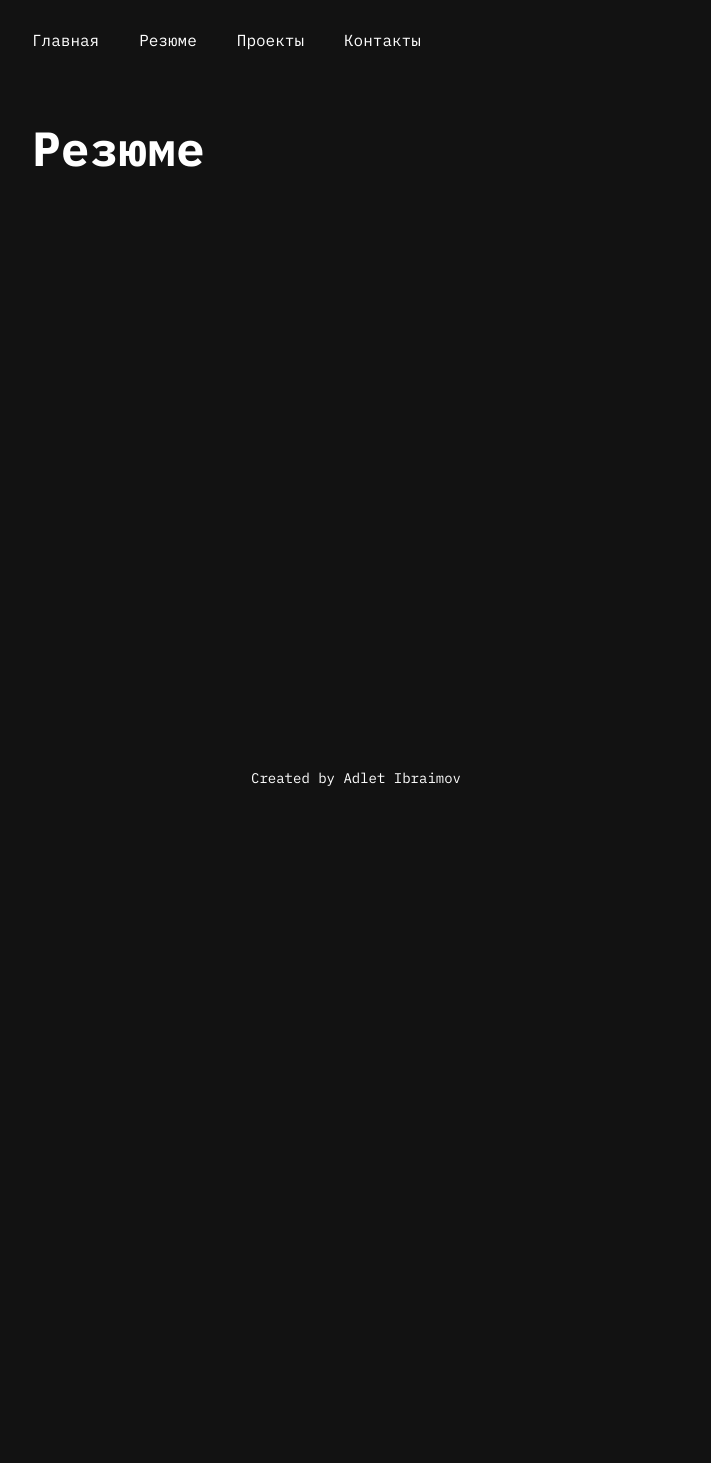
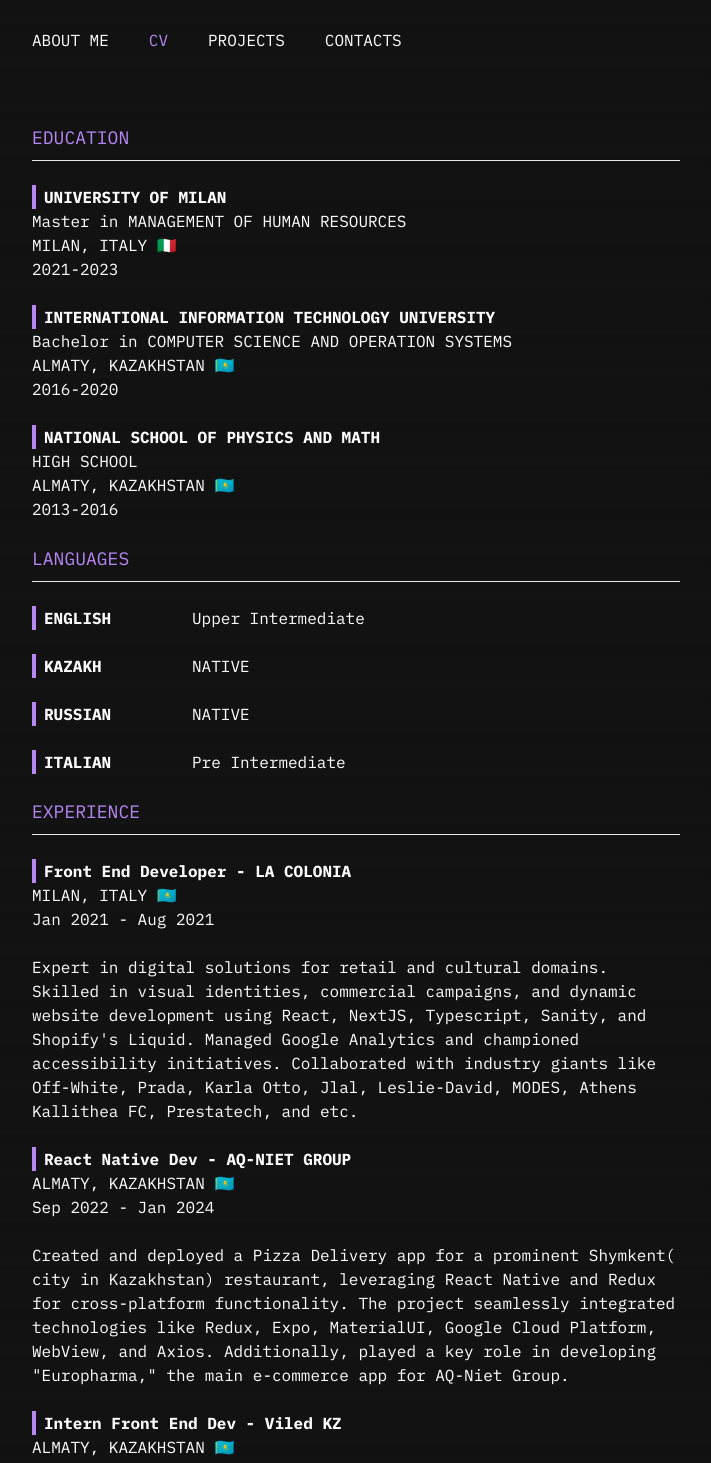
Before and after one commit to magzhanserikuly/personal-website, a Next.js app: page /cv in a window 1280 px wide. Shown: the top 1463 px of the page, without its empty margins (284-995 px from the left). Before the commit the page ends 800 px from the top, so only its background shows below. Built offline with nearby package versions, Linux system fonts and the light colour scheme.

Commit message:
something

```diff
--- a/src/app/(general)/contacts/page.tsx
+++ b/src/app/(general)/contacts/page.tsx
@@ -38,8 +38,16 @@ const buttonObject = [
 export default async function Contacts() {
   return (
     <div className='px-3 flex flex-col gap-4'>
+      <video
+        className='absolute -z-10 inset-0 object-cover opacity-30 w-full h-full'
+        autoPlay
+        muted
+        loop
+      >
+        <source src='steam.mp4' type='video/mp4' />
+      </video>
       <div>
-        <h1 className='text-5xl font-bold mb-2 pb-3'>Контакты</h1>
+        <h1 className='text-5xl font-bold mb-2 pb-3'>CONTACTS</h1>
       </div>
       {buttonObject.map((item, key) => {
         return (
--- a/src/app/(general)/cv/page.tsx
+++ b/src/app/(general)/cv/page.tsx
@@ -2,12 +2,113 @@ import React from 'react';
 import Image from 'next/image';
 export default async function CV() {
   return (
-    <div className='px-3'>
-      <div className='flex flex-col'>
-        <h1 className='text-5xl font-bold mb-2'>Резюме</h1>
+    <div className='px-3 overflow-y-auto'>
+      <div>
+        <div className='border-b '>
+          <h3 className='text-lg mb-2 text-secondary'>EDUCATION</h3>
+        </div>
+        <div>
+          <br />
+          <h4 className='border-l-4 border-secondary px-2 font-bold'>
+            UNIVERSITY OF MILAN
+          </h4>
+          <p>Master in MANAGEMENT OF HUMAN RESOURCES</p>
+          <p>MILAN, ITALY 🇮🇹</p>
+          <p>2021-2023</p>
+          <br />
+          <h4 className='border-l-4 border-secondary px-2 font-bold'>
+            INTERNATIONAL INFORMATION TECHNOLOGY UNIVERSITY
+          </h4>
+          <p>Bachelor in COMPUTER SCIENCE AND OPERATION SYSTEMS</p>
+          <p>ALMATY, KAZAKHSTAN 🇰🇿</p>
+          <p>2016-2020</p>
+          <br />
+          <h4 className='border-l-4 border-secondary px-2 font-bold'>
+            NATIONAL SCHOOL OF PHYSICS AND MATH
+          </h4>
+          <p>HIGH SCHOOL</p>
+          <p>ALMATY, KAZAKHSTAN 🇰🇿</p>
+          <p>2013-2016</p>
+          <br />
+        </div>
       </div>
-
-      <div className=''></div>
+      <div>
+        <div className='border-b '>
+          <h3 className='text-lg mb-2 text-secondary'>LANGUAGES</h3>
+        </div>
+        <br />
+        <div className='flex'>
+          <h4 className='border-l-4 border-secondary px-2 font-bold min-w-40'>
+            ENGLISH
+          </h4>
+          <p>Upper Intermediate</p>
+        </div>
+        <br />
+        <div className='flex '>
+          <h4 className='border-l-4 border-secondary px-2 font-bold min-w-40'>
+            KAZAKH
+          </h4>
+          <p>NATIVE</p>
+        </div>
+        <br />
+        <div className='flex '>
+          <h4 className='border-l-4 border-secondary px-2 font-bold min-w-40'>
+            RUSSIAN
+          </h4>
+          <p>NATIVE</p>
+        </div>
+        <br />
+        <div className='flex '>
+          <h4 className='border-l-4 border-secondary px-2 font-bold min-w-40'>
+            ITALIAN
+          </h4>
+          <p>Pre Intermediate</p>
+        </div>
+        <br />
+        <div></div>
+      </div>
+      <div>
+        <div className='border-b '>
+          <h3 className='text-lg mb-2 text-secondary'>EXPERIENCE</h3>
+        </div>
+        <br />
+        <h4 className='border-l-4 border-secondary px-2 font-bold min-w-40'>
+          Front End Developer - LA COLONIA
+        </h4>
+        <p>MILAN, ITALY 🇰🇿</p>
+        <p>Jan 2021 - Aug 2021</p>
+        <br />
+        <p>
+          {`Expert in digital solutions for retail and cultural domains. Skilled
+          in visual identities, commercial campaigns, and dynamic website
+          development using React, NextJS, Typescript, Sanity, and Shopify's
+          Liquid. Managed Google Analytics and championed accessibility
+          initiatives. Collaborated with industry giants like Off-White, Prada,
+          Karla Otto, Jlal, Leslie-David, MODES, Athens Kallithea FC,
+          Prestatech, and etc.`}
+        </p>
+        <br />
+        <h4 className='border-l-4 border-secondary px-2 font-bold min-w-40'>
+          React Native Dev - AQ-NIET GROUP
+        </h4>
+        <p>ALMATY, KAZAKHSTAN 🇰🇿</p>
+        <p>Sep 2022 - Jan 2024</p>
+        <br />
+        <p>
+          {`Created and deployed a Pizza Delivery app for a prominent Shymkent( city in Kazakhstan) restaurant, leveraging React Native and Redux for cross-platform functionality. The project seamlessly integrated technologies like Redux, Expo, MaterialUI, Google Cloud Platform, WebView, and Axios. Additionally, played a key role in developing "Europharma," the main e-commerce app for AQ-Niet Group.`}
+        </p>
+        <br />
+        <h4 className='border-l-4 border-secondary px-2 font-bold min-w-40'>
+          Intern Front End Dev - Viled KZ
+        </h4>
+        <p>ALMATY, KAZAKHSTAN 🇰🇿</p>
+        <p>Sep 2020 - Jan 2021</p>
+        <br />
+        <p>
+          {`Participated as an intern in the dynamic development of the ambitious "VLife" super-app. Gained hands-on experience with React Functional components, MaterialUI, and Redux, acquiring valuable skills for creating sophisticated UI elements. Delved into REST APIs using tools like Postman, while honing my understanding of SOLID principles and innovative UI concepts.`}
+        </p>
+        <br />
+      </div>
     </div>
   );
 }
--- /dev/null
+++ b/src/app/(general)/projects/page.tsx
@@ -0,0 +1,20 @@
+import React from 'react';
+import Image from 'next/image';
+export default async function Projects() {
+  return (
+    <div className='px-3'>
+      <video
+        className='absolute -z-10 inset-0 object-cover opacity-30 w-full h-full'
+        autoPlay
+        muted
+        loop
+      >
+        <source src='steam.mp4' type='video/mp4' />
+      </video>
+      <div className='flex flex-col'>
+        <h1 className='text-5xl font-bold mb-2'>PROJECTS</h1>
+      </div>
+      <div className=''>soon..</div>
+    </div>
+  );
+}
--- a/src/app/layout.tsx
+++ b/src/app/layout.tsx
@@ -2,8 +2,8 @@ import type { Metadata } from 'next';
 import { IBM_Plex_Mono } from 'next/font/google';
 import './globals.css';
 
-import Header from '@/components/shared/Header';
-import Footer from '@/components/shared/Footer';
+import Header from '@/components/shared/header';
+import Footer from '@/components/shared/footer';
 import config from '@/lib/config';
 import clsx from 'clsx';
 
@@ -28,10 +28,10 @@ export default function RootLayout({
       <body
         className={clsx(
           ibm_plex_mono.className,
-          'max-w-2xl m-auto text-white flex flex-col justify-between h-screen'
+          'max-w-2xl m-auto text-white flex flex-col justify-between flex-grow h-screen'
         )}
       >
-        <div>
+        <div className='flex-1'>
           <Header />
           <main>{children}</main>
         </div>
--- a/src/app/page.tsx
+++ b/src/app/page.tsx
@@ -2,17 +2,30 @@ import React from 'react';
 import Image from 'next/image';
 export default async function Home() {
   return (
-    <div className='px-5'>
+    <div className='px-3'>
+      <video
+        className='absolute -z-10 inset-0 object-cover opacity-30  h-full w-full'
+        autoPlay
+        muted
+        loop
+      >
+        <source src='steam.mp4' type='video/mp4' />
+      </video>
       <div className='flex mb-10 gap-2'>
         <div className='flex flex-col'>
-          <h1 className='text-5xl font-bold mb-2'>Ибраимов Адлет</h1>
+          <h1 className='text-5xl font-bold mb-2'>ADLET IBRAIMOV</h1>
           <h2 className='text-lg'>
-            Frontend разработчик, Content Creator, Music Producer
+            Frontend Developer
+            <br />
+            Content Creator
+            <br />
+            Music Producer
           </h2>
         </div>
         <div className='max-w-32 w-full h-full aspect-square relative '>
           <Image
-            className='object-cover'
+            className='object-cover shadow-inset'
+            loading='eager'
             src='/avatar_2.jpeg'
             alt='Picture of the author'
             fill={true}
@@ -22,8 +35,7 @@ export default async function Home() {
       <div className=''>
         {`Expert in digital solutions for retail and cultural domains. Skilled in
         visual identities, commercial campaigns, and dynamic website development
-        using React, NextJS, Typescript, Sanity, and Shopify's Liquid. Managed
-        Google Analytics and championed accessibility initiatives. Collaborated
+        using React, NextJS, Typescript, Sanity, and Shopify's Liquid. Collaborated
         with industry giants like Off-White, Prada, Karla Otto, Jlal,
         Leslie-David, MODES, Athens Kallithea FC, Prestatech, and etc.`}
       </div>
--- a/src/components/shared/Header.tsx
+++ b/src/components/shared/Header.tsx
@@ -1,16 +1,21 @@
+'use client';
 import config from '../../lib/config';
 import Link from 'next/link';
-
+import { usePathname } from 'next/navigation';
 /**
  * The shared header component.
  */
 export default function Header() {
+  const pathname = usePathname();
+
   return (
     <header className='text-center sm:text-left pt-5 pb-16'>
       <nav className='flex flex-row md:gap-4'>
         {config.nav.map((item, index) => (
           <Link
-            className='text-base px-3 py-2'
+            className={`text-base px-3 py-2 hover:text-secondary  transition-colors duration-100 ${
+              pathname === item.path ? 'text-secondary' : ''
+            }`}
             key={index}
             href={{ pathname: item.path }}
             prefetch={false}
--- a/src/lib/config.ts
+++ b/src/lib/config.ts
@@ -9,20 +9,20 @@ const config = {
   authorUrl: 'https://ivluence.vercel.app',
   nav: [
     {
-      name: 'Главная',
+      name: 'ABOUT ME',
       path: '/',
     },
     {
-      name: 'Резюме',
-      path: '/cv/',
+      name: 'CV',
+      path: '/cv',
     },
     {
-      name: 'Проекты',
-      path: '/projects/',
+      name: 'PROJECTS',
+      path: '/projects',
     },
     {
-      name: 'Контакты',
-      path: '/contacts/',
+      name: 'CONTACTS',
+      path: '/contacts',
     },
   ],
 };
--- a/tailwind.config.ts
+++ b/tailwind.config.ts
@@ -12,6 +12,9 @@ const config: Config = {
         primary: '#121212',
         secondary: '#B787F5',
       },
+      boxShadow: {
+        inset: 'inset 0 0 8px 8px rgba(0, 0, 0, 0.5)',
+      },
       backgroundImage: {
         'gradient-radial': 'radial-gradient(var(--tw-gradient-stops))',
         'gradient-conic':
```
Also changed, not shown: 1 other file (tests, documents, lock files or other folders).
